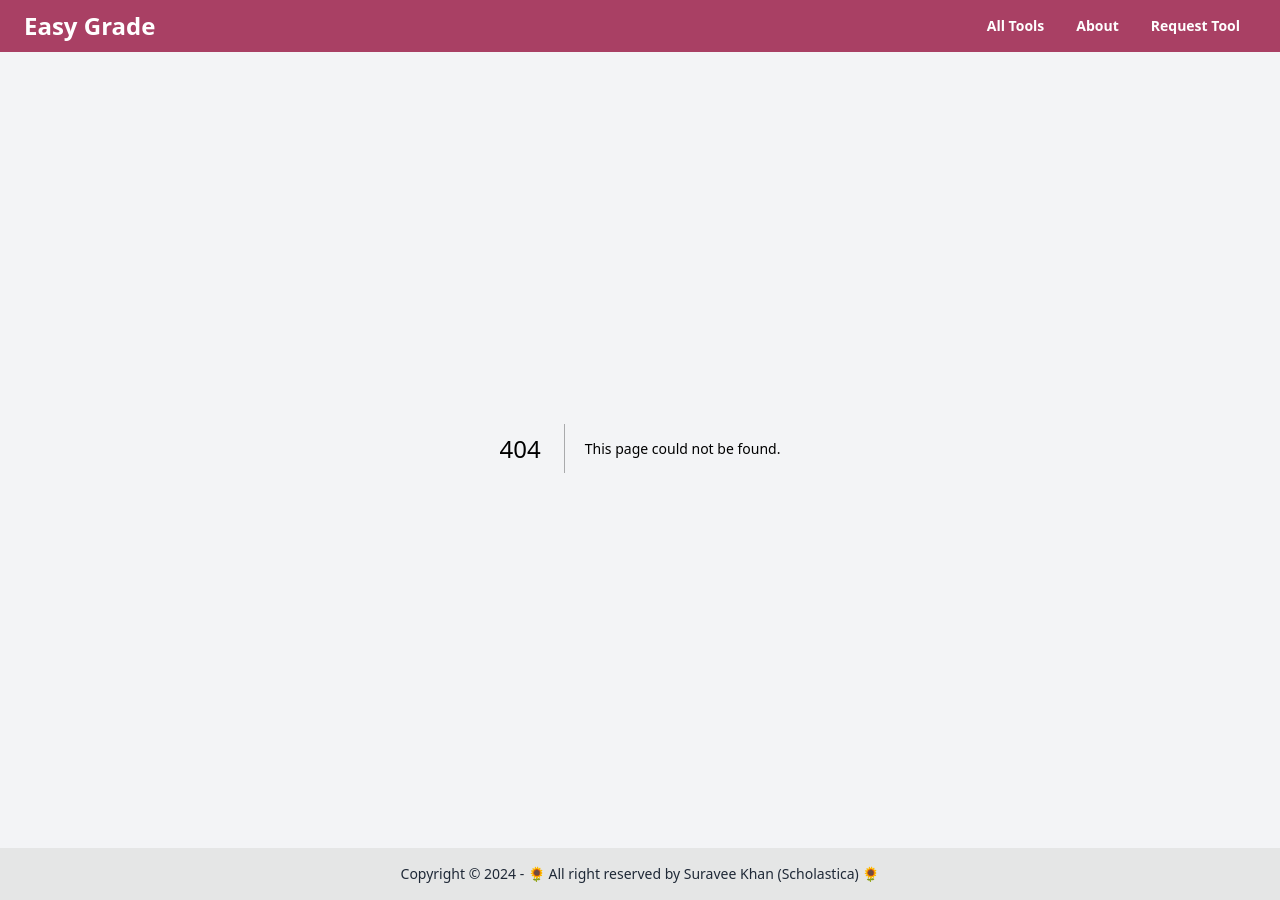
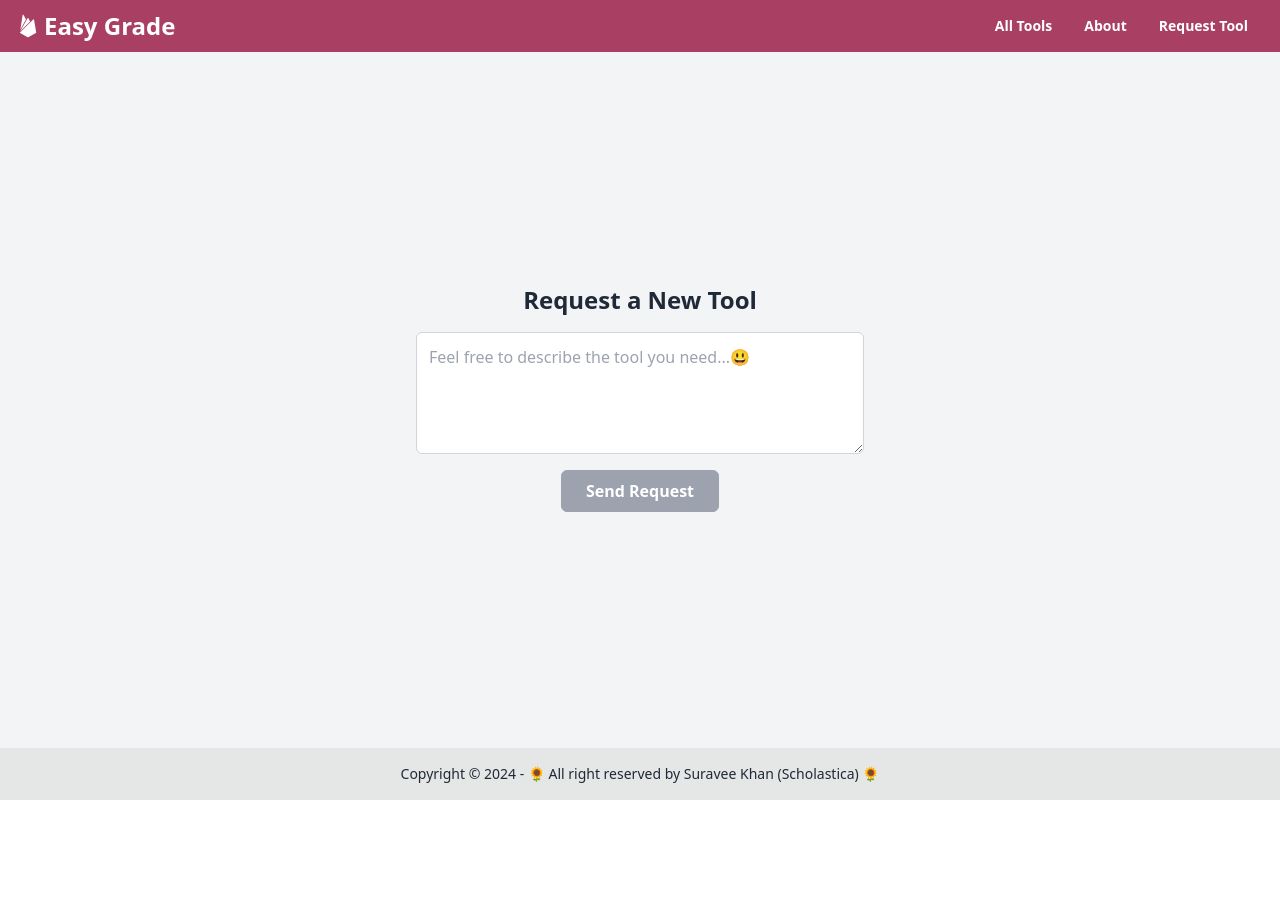
Before and after one commit to sazidhayatkhan/easy-grade, a Next.js app: page /request-tool in a window 1280 px wide. Before the commit this address had no page. After the commit the page ends 800 px from the top, so only its background shows below. Built offline with nearby package versions, Linux system fonts and the light colour scheme.

Commit message:
version 2

```diff
--- /dev/null
+++ b/src/app/about/page.tsx
@@ -0,0 +1,12 @@
+import AboutUI from '@/views/page-about'
+import React from 'react'
+
+type Props = {}
+
+const page = (props: Props) => {
+  return (
+    <AboutUI/>
+  )
+}
+
+export default page
--- a/src/app/globals.css
+++ b/src/app/globals.css
@@ -17,6 +17,21 @@ body {
         font-family: "Anton", sans-serif;
       }
 }
+/* Force light mode */
+:root {
+  color-scheme: light;
+}
+
+html {
+  background-color: white !important;
+  color: black !important;
+}
+
+.dark {
+  background-color: white !important;
+  color: black !important;
+}
+
 html, body {
   overflow: auto;
   scrollbar-width: none; /* Firefox */
--- /dev/null
+++ b/src/app/request-tool/page.tsx
@@ -0,0 +1,12 @@
+import React from 'react'
+import RequestToolUI from '@/views/page-request-tool'
+
+type Props = {}
+
+const page = (props: Props) => {
+  return (
+    <RequestToolUI/>
+  )
+}
+
+export default page
--- a/src/views/appBars/Navbar/index.tsx
+++ b/src/views/appBars/Navbar/index.tsx
@@ -2,14 +2,15 @@ import React, { useState } from "react";
 import Link from "next/link";
 import NavPC from "./NavPC";
 import NavPhone from "./NavPhone";
+import { IoLogoFirebase } from "react-icons/io5";
 type Props = {};
 
 const NavbarUI = (props: Props) => {
   return (
-    <div className="bg-primary fixed z-[20] top-0 w-full px-6 flex justify-between items-center">
+    <div className="bg-primary fixed z-[20] top-0 w-full px-4 flex justify-between items-center">
       <Link href="/">
         <div>
-          <p className="text-white font-semibold text-2xl py-3 md:py-0">Easy Grade</p>
+          <p className="text-white font-semibold text-2xl py-3 md:py-0 flex justify-start items-center gap-1"><IoLogoFirebase/>Easy Grade</p>
         </div>
       </Link>
       <div className="hidden md:block">
--- /dev/null
+++ b/src/views/page-about/index.tsx
@@ -0,0 +1,18 @@
+import React from 'react'
+
+type Props = {}
+
+const AboutUI = (props: Props) => {
+  return (
+    <div className='h-[calc(100vh-120px)] md:h-[calc(100vh-100px)] w-[90%] md:w-[60%] mx-auto flex justify-center items-center'>
+        <div>
+        <h1 className="text-2xl font-bold text-center mb-4 text-gray-800">
+     About the App
+          </h1>
+        <p className='text-base text-center'>Grading just got easier! Easy Grade simplifies marking and grading for Scholastica teachers. Designed to match the school’s official system, it ensures accurate grade calculations and effortless final mark compilations. Say goodbye to manual errors—let Easy Grade do the work! 😉</p>
+        </div>
+    </div>
+  )
+}
+
+export default AboutUI
--- /dev/null
+++ b/src/views/page-request-tool/index.tsx
@@ -0,0 +1,39 @@
+"use client";
+import React, { useState } from "react";
+
+const RequestToolUI = () => {
+  const [feedback, setFeedback] = useState("");
+
+  const handleSendFeedback = () => {
+    const subject = encodeURIComponent("Tool Request Feedback");
+    const body = encodeURIComponent(feedback);
+    const gmailUrl = `https://mail.google.com/mail/?view=cm&fs=1&to=khan.zannat97@gmail.com&su=${subject}&body=${body}`;
+
+    window.open(gmailUrl, "_blank"); // Opens Gmail in a new tab
+  };
+
+  return (
+    <div className="h-[calc(100vh-120px)] md:h-[calc(100vh-100px)] flex flex-col items-center justify-center p-4">
+      <h1 className="text-2xl font-bold text-center mb-4 text-gray-800">
+        Request a New Tool
+      </h1>
+
+      <textarea
+        className="w-full max-w-md p-3 border border-gray-300 rounded-md focus:ring-2 focus:ring-primary focus:outline-none"
+        placeholder="Feel free to describe the tool you need...😃"
+        value={feedback}
+        onChange={(e) => setFeedback(e.target.value)}
+        rows={4}
+      />
+      <button
+        className="mt-4 px-6 py-2 bg-primary border border-primary hover:bg-transparent transition duration-500 text-white hover:text-primary font-semibold rounded-md disabled:bg-gray-400 disabled:border-gray-400 disabled:text-white disabled:cursor-not-allowed"
+        onClick={handleSendFeedback}
+        disabled={!feedback.trim()}
+      >
+        Send Request
+      </button>
+    </div>
+  );
+};
+
+export default RequestToolUI;
```
